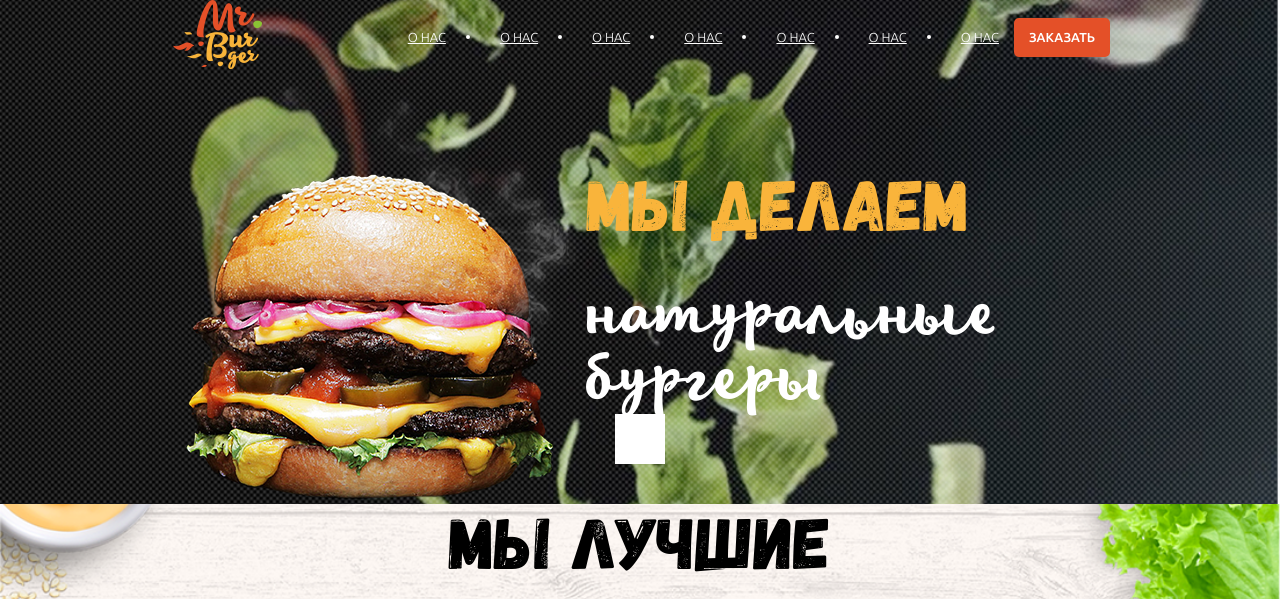
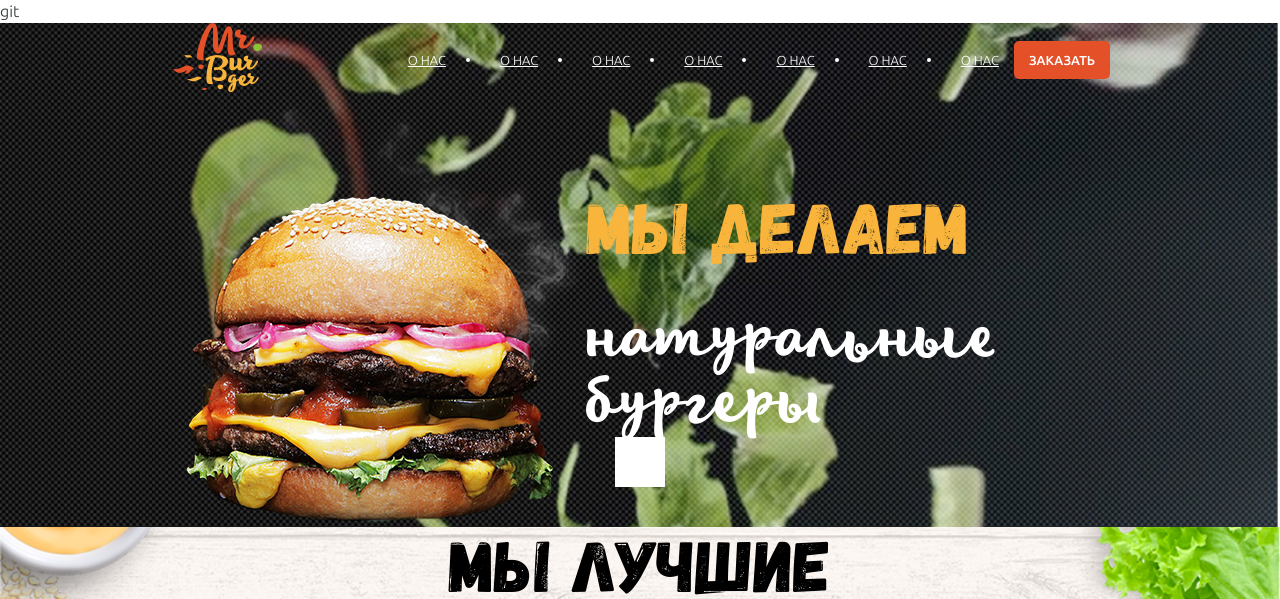
Before and after one commit to Starikan778/new-git, a plain HTML site: page index.html in a window 1280 px wide. Shown: the top 599 px of the page. Drawn offline with Linux system fonts and the light colour scheme.

Commit message:
segundo commit

```diff
--- a/index.html
+++ b/index.html
@@ -7,6 +7,7 @@
     <title>Document</title>
     <link rel="stylesheet" href="/css/main.css">
 </head>
+<div class="div">git</div>
 <body>
     <div class="wrapper">
         <section class="section hero">
```
